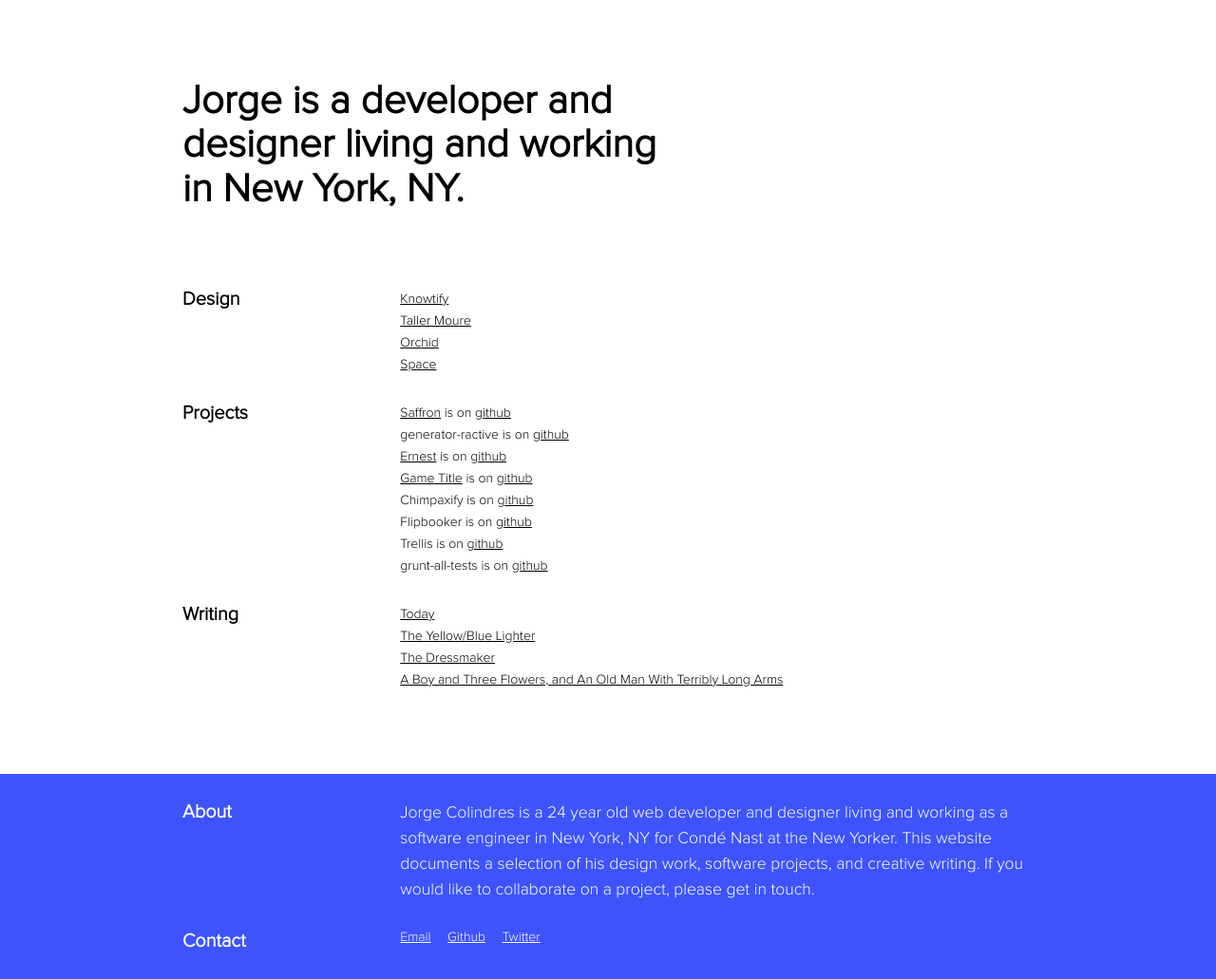
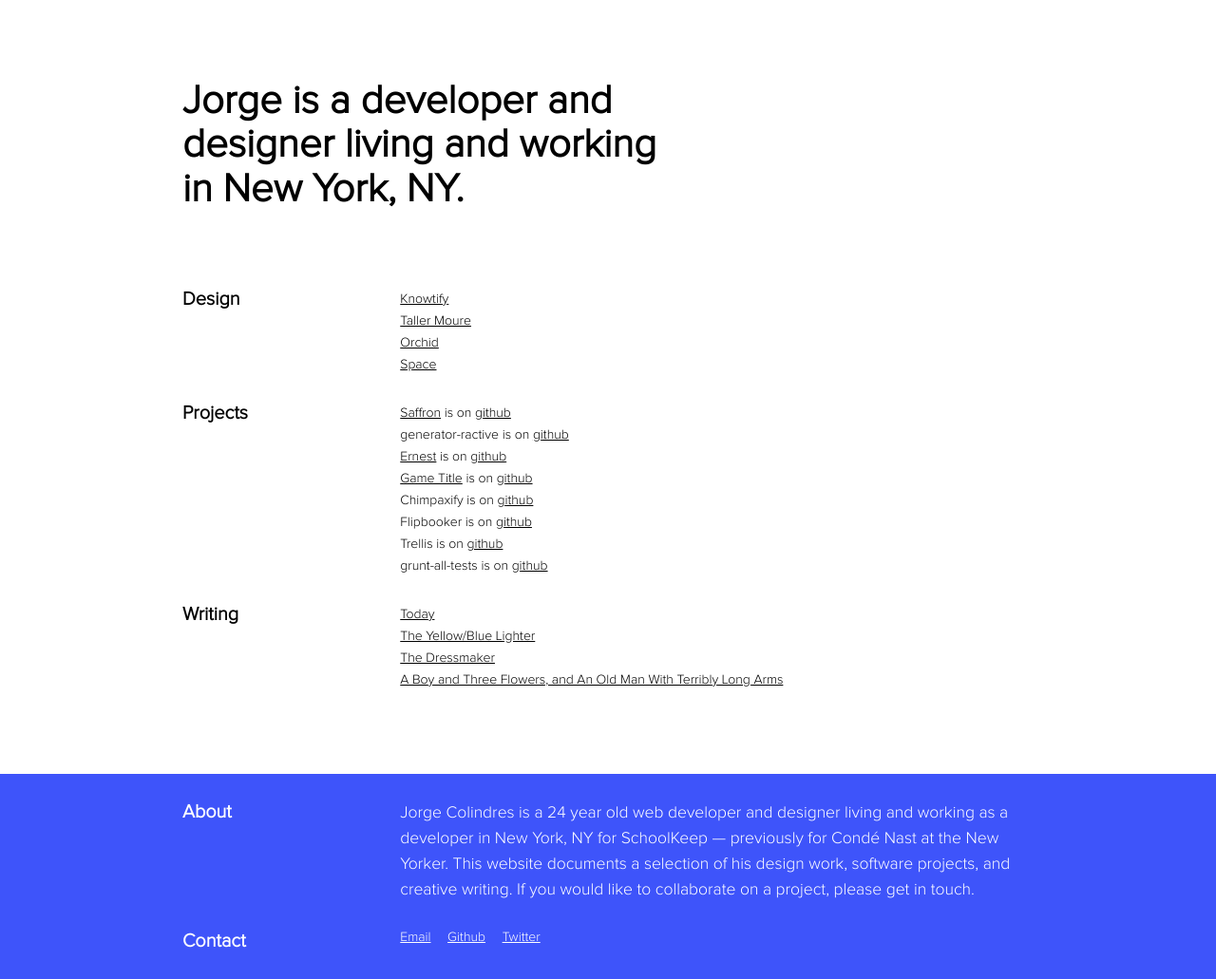
Before and after one commit to colindresj/colindresj.github.io, a Jekyll site: the page built from index.html, in a window 1280 px wide. Shown: the whole page at 95% size. Built offline with Jekyll 4.4.1, drawn with Linux system fonts in a browser that asks for light colours; nearby versions of some CDN libraries; comment, search, counter and statistics services are not loaded.

Commit message:
Update footer text

```diff
--- a/_layouts/default.html
+++ b/_layouts/default.html
@@ -25,7 +25,14 @@
             <aside>
               <h4>About</h4>
             </aside>
-            <p>Jorge Colindres is a 24 year old web developer and designer living and working as a software engineer in New York, NY for Condé Nast at the New Yorker. This website documents a selection of his design work, software projects, and creative writing. If you would like to collaborate on a project, please get in touch.</p>
+            <p>
+              Jorge Colindres is a 24 year old web developer and designer
+              living and working as a developer in New York, NY for SchoolKeep
+               &mdash; previously for Condé Nast at the New Yorker. This website
+              documents a selection of his design work, software projects, and
+              creative writing. If you would like to collaborate on a project,
+              please get in touch.
+            </p>
           </div>
           <div class="contact-links">
             <aside>
```
